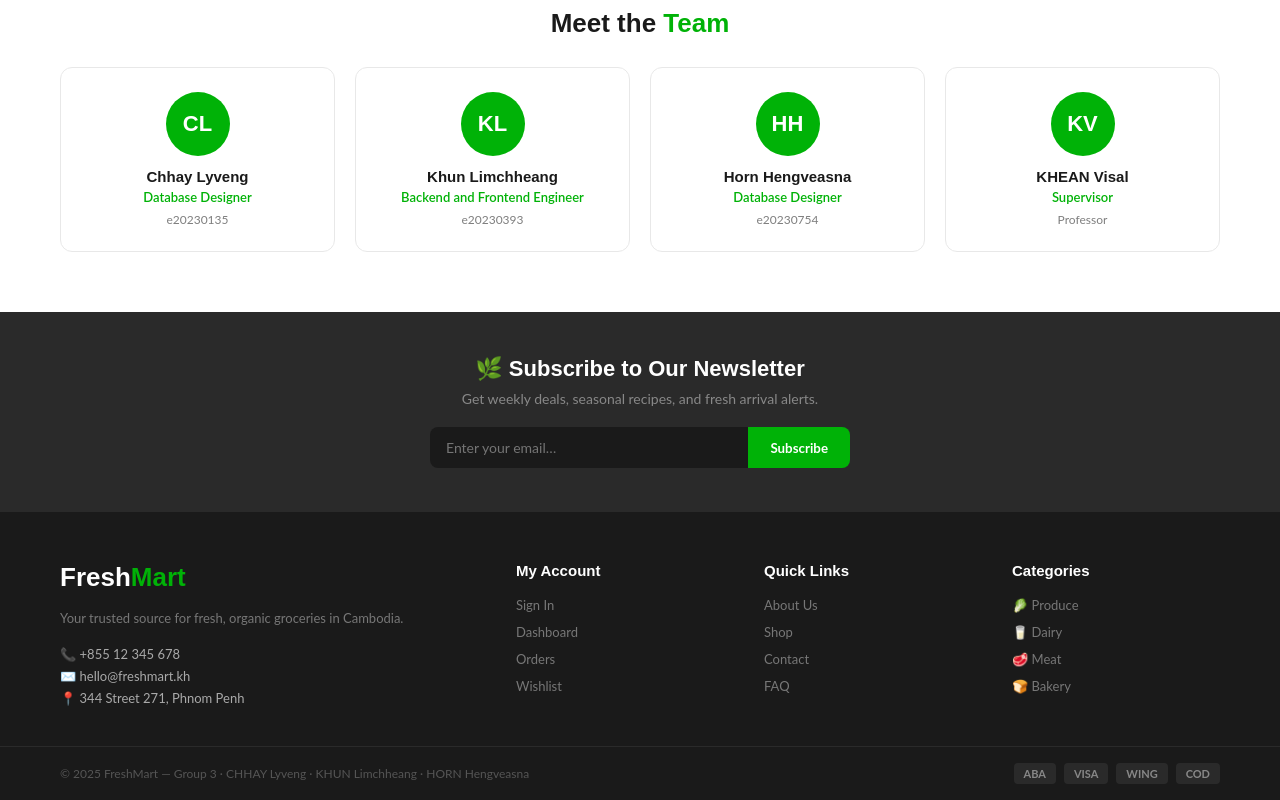
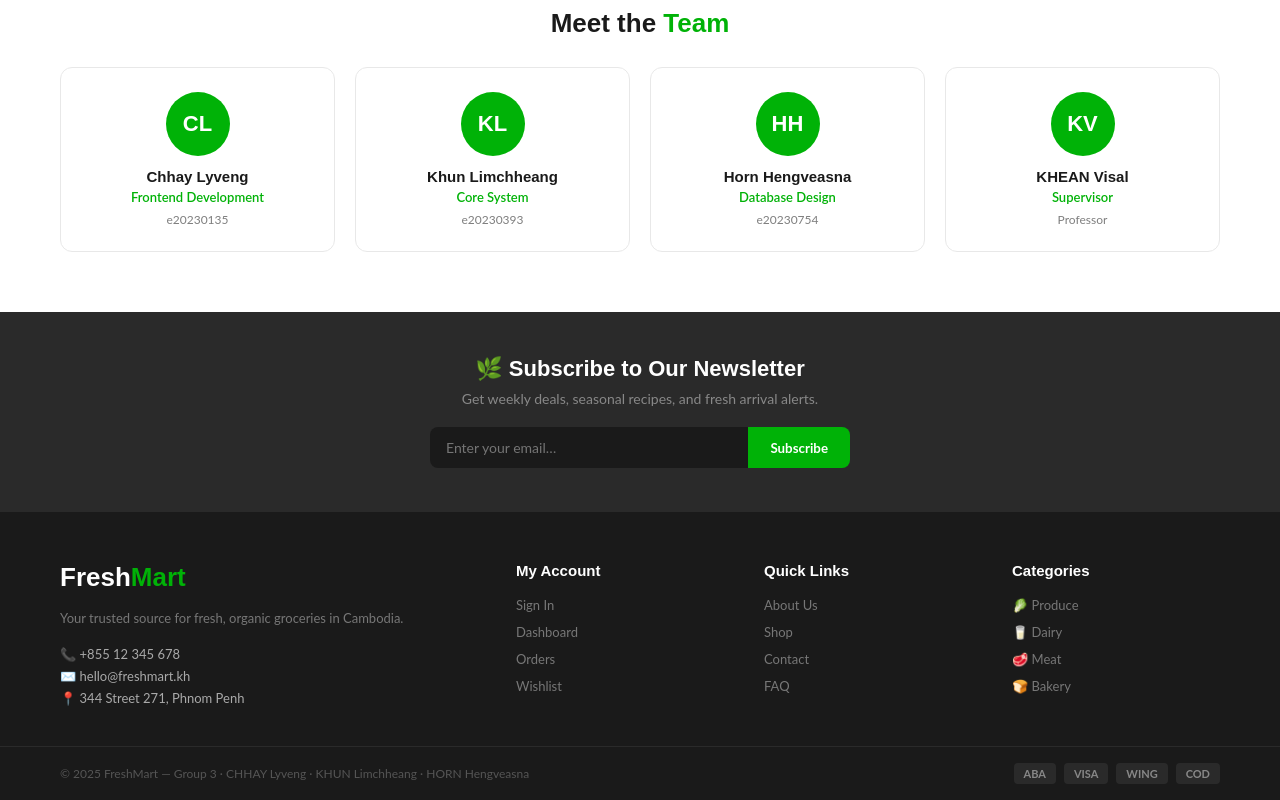
Before and after one commit to Limchheanggg/SuperMarket-Management, a React (Vite) app in the folder supermarket-frontend/: page /about in a window 1280 px wide. Shown: the part 820-1620 px from the top of the page. Built offline with nearby package versions, Linux system fonts and the light colour scheme.

Commit message:
feat: add supermarket frontend - React JS

```diff
--- a/supermarket-frontend/index.html
+++ b/supermarket-frontend/index.html
@@ -4,7 +4,7 @@
     <meta charset="UTF-8" />
     <link rel="icon" type="image/svg+xml" href="/favicon.svg" />
     <meta name="viewport" content="width=device-width, initial-scale=1.0" />
-    <title>supermarket-frontend</title>
+    <title>Fresh Mart</title>
   </head>
   <body>
     <div id="root"></div>
--- a/supermarket-frontend/src/pages/About.jsx
+++ b/supermarket-frontend/src/pages/About.jsx
@@ -131,14 +131,9 @@ export default function About() {
           }}
         >
           {[
-            ["CL", "Chhay Lyveng", "Database Designer", "e20230135"],
-            [
-              "KL",
-              "Khun Limchheang",
-              "Backend and Frontend Engineer",
-              "e20230393",
-            ],
-            ["HH", "Horn Hengveasna", "Database Designer", "e20230754"],
+            ["CL", "Chhay Lyveng", "Frontend Development", "e20230135"],
+            ["KL", "Khun Limchheang", "Core System   ", "e20230393"],
+            ["HH", "Horn Hengveasna", "Database Design", "e20230754"],
             ["KV", "KHEAN Visal", "Supervisor", "Professor"],
           ].map(([init, name, role, id]) => (
             <div
```
